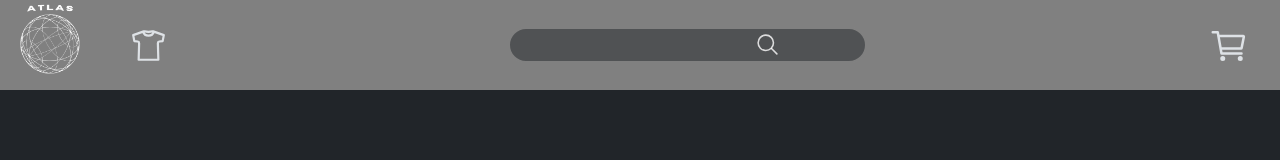
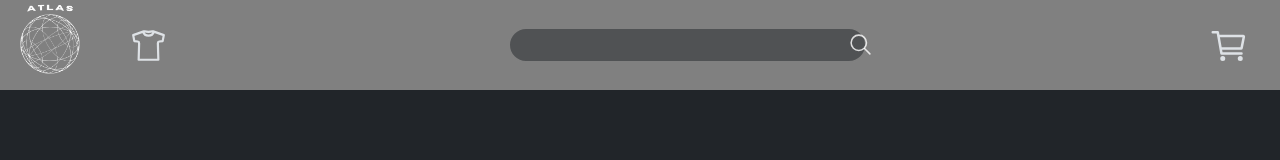
Before and after one commit to dlsr00t/site-de-roupas-v1, a React (Vite) app: page / in a window 1280 px wide. Shown: the top 160 px of the page. Built offline with nearby package versions, Linux system fonts and the light colour scheme.

Commit message:
teste de funcionalidade em outras telas

```diff
--- a/src/pages/Home/Home.css
+++ b/src/pages/Home/Home.css
@@ -5,7 +5,7 @@
     padding-left:20px;
     height: 90px;
     background-color:gray;
-    overflow:hidden;
+    /*overflow:hidden;*/
     font-size:20px;
     max-height: 90px;
 }
@@ -74,15 +74,10 @@ button:hover{
     cursor: pointer;
 }
 
-#icone{
-    position:absolute;
-    top:36%;
-    left:59%;
-    font-size:25px;
-    color: rgba(255,255,255,0.8);
-}
+
 
 #campo-de-pesquisa{
+    position: absolute;
     margin-left:25.5%;
     border-radius:20px;
     outline:none;
@@ -106,6 +101,15 @@ button:hover{
 #campo-de-pesquisa:focus{
     background-color:rgba(33,37,41,0.75);
 }
+
+#icone{
+    position:relative;
+    left:660px;
+    bottom:6px;
+    font-size:25px;
+    color: rgba(255,255,255,0.8);
+}
+
 
 #logoDoSite{
     position:fixed;
```
